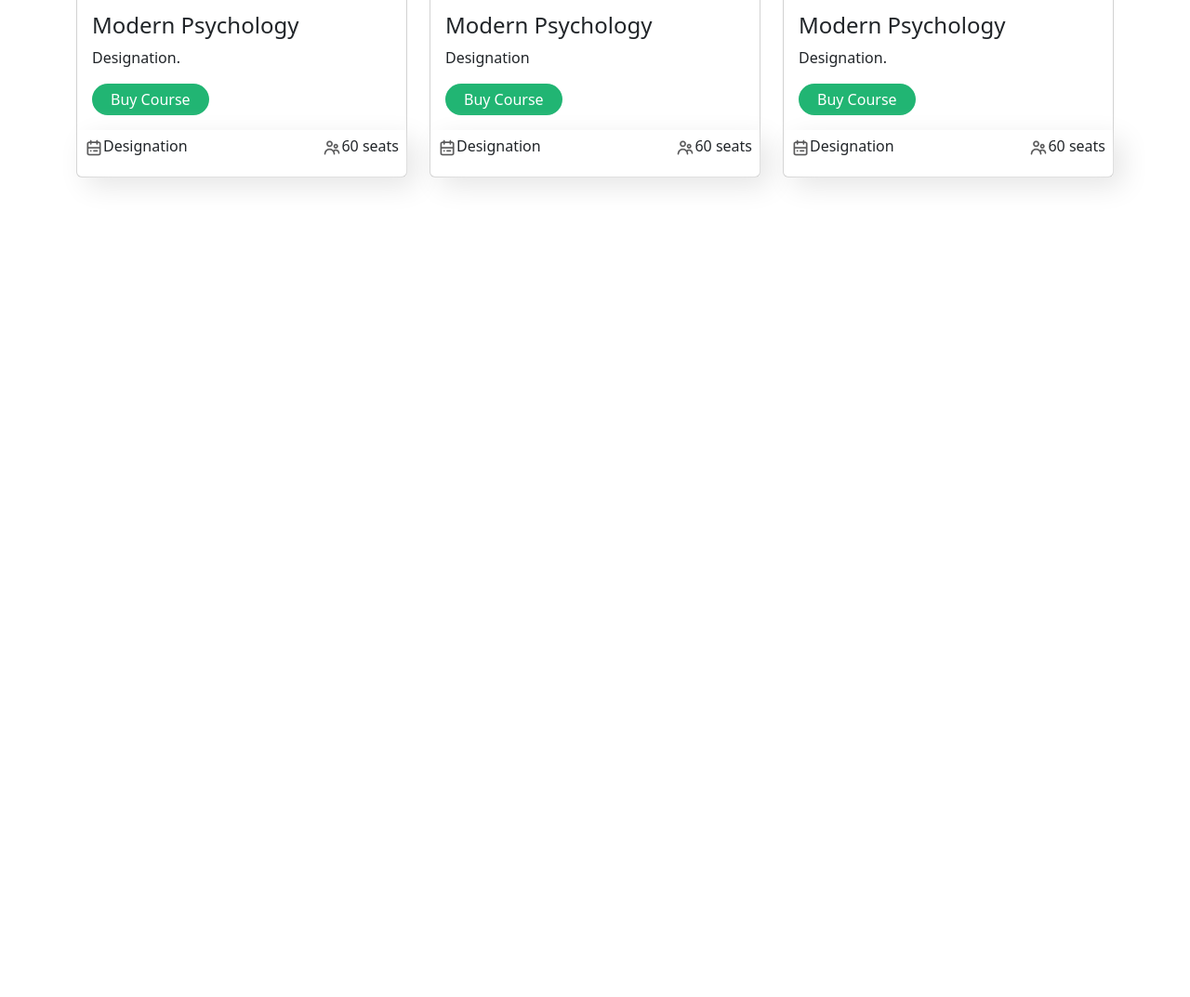
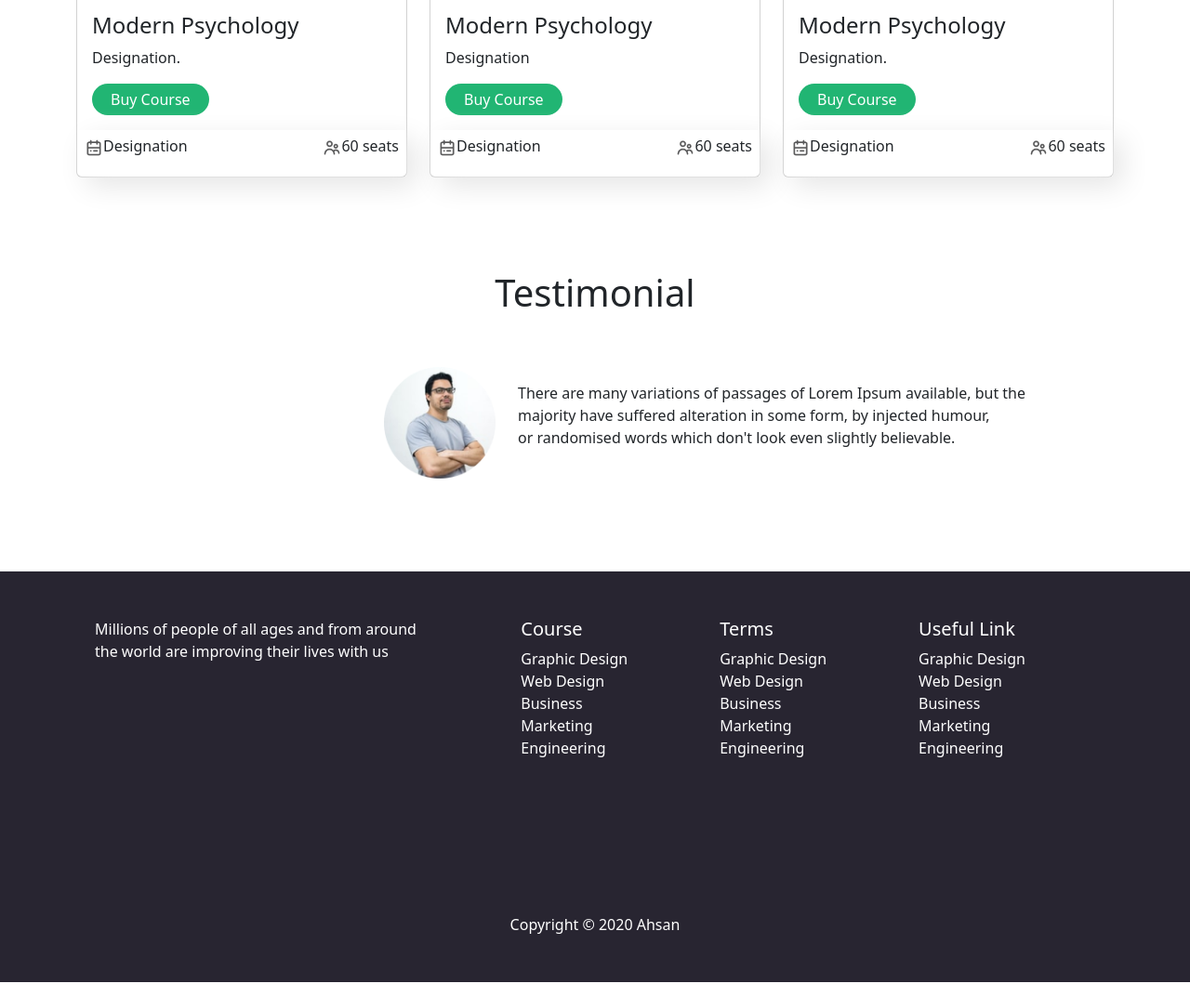
Before and after one commit to Ahsanbro/school-web, a plain HTML site: page index.html in a window 1280 px wide. Shown: the part 1501-2574 px from the top of the page at 93% size. Before the commit the page ends 1792 px from the top, so only its background shows below. Drawn offline with nearby package versions, Linux system fonts and the light colour scheme.

Commit message:
not update

```diff
--- a/index.html
+++ b/index.html
@@ -107,7 +107,9 @@
                 </div>
               </div>
 
-                  <!--Online Courses-->
+                                           <!--Online Courses-->
+
+
               <h1 class="d-flex justify-content-center">Online Courses</h1><br><br>
       <div class="container">
         <div class="row row-cols-1 row-cols-md-3 g-4">
@@ -172,11 +174,84 @@
     </div>
   </div>
 </div>
+</div>
 
+                                <!--Testimonial-->
 
+<h1 class="d-flex justify-content-center">Testimonial</h1><br><br>
+
+    <div class="container">
+      <div class="row testimonial">
+        <div class="col-md-5">
+          <img src="./Photos/Man.png" alt="">
+        </div>
+        <div class="col-md-7">
+          <p>There are many variations of passages of Lorem Ipsum available, but the <br>
+
+            majority have suffered alteration in some form, by injected humour, <br>
+
+           or randomised words which don't look even slightly believable.</p>
+        </div>
       </div>
+    </div>
 
-    <script src="https://cdn.jsdelivr.net/npm/@popperjs/core@2.11.6/dist/umd/popper.min.js" integrity="sha384-oBqDVmMz9ATKxIep9tiCxS/Z9fNfEXiDAYTujMAeBAsjFuCZSmKbSSUnQlmh/jp3" crossorigin="anonymous"></script>
+                    <!--footer-->
+                    <div class="footer-bg">
+    <div class="container">
+      <div class="row footer-color">
+        <div class="col-md-5">
+          <p>Millions of people of all ages and from around
+            <br>
+            the world are improving their lives with us</p>
+        </div>
+        <div class="col-md-7">
+          <div class="row">
+          <div class="col-md-4">
+            <h5>Course</h5>
+            <p>Graphic Design <br>
+
+              Web Design <br>
+
+              Business <br>
+
+              Marketing <br>
+
+              Engineering</p>
+          </div>
+          <div class="col-md-4">
+            <h5>Terms</h5>
+            <p>
+              Graphic Design <br>
+
+              Web Design <br>
+
+              Business <br>
+
+              Marketing <br>
+
+              Engineering
+            </p>
+          </div>
+          <div class="col-md-4">
+            <h5>Useful Link</h5>
+            <p> Graphic Design <br>
+
+              Web Design <br>
+
+              Business <br>
+
+              Marketing <br>
+
+              Engineering</p>
+          </div>
+        </div>
+      </div>
+    </div>
+  </div>
+  <p class="d-flex justify-content-center Copyright-2020-ahsan">Copyright © 2020 Ahsan</p>
+</div>
+
+<script src="https://cdn.jsdelivr.net/npm/@popperjs/core@2.11.6/dist/umd/popper.min.js" integrity="sha384-oBqDVmMz9ATKxIep9tiCxS/Z9fNfEXiDAYTujMAeBAsjFuCZSmKbSSUnQlmh/jp3" crossorigin="anonymous"></script>
     <script src="https://cdn.jsdelivr.net/npm/bootstrap@5.2.3/dist/js/bootstrap.min.js" integrity="sha384-cuYeSxntonz0PPNlHhBs68uyIAVpIIOZZ5JqeqvYYIcEL727kskC66kF92t6Xl2V" crossorigin="anonymous"></script>
 </body>
 </html>
--- a/style.css
+++ b/style.css
@@ -61,3 +61,27 @@
     border: none;
     box-shadow: 10px 10px 30px #e5e5e5;
 }
+.testimonial img
+{
+    width: 120px;
+    float: right;
+}
+.testimonial
+{
+    display: flex;
+    align-items: center;
+}
+.footer-color
+{
+    color: #fff;
+    padding: 50px 20px;
+}
+.footer-bg
+{
+    background-color: #282531;
+    color: #fff;
+}
+.Copyright-2020-ahsan
+{
+    padding-bottom: 50px;
+}
```
